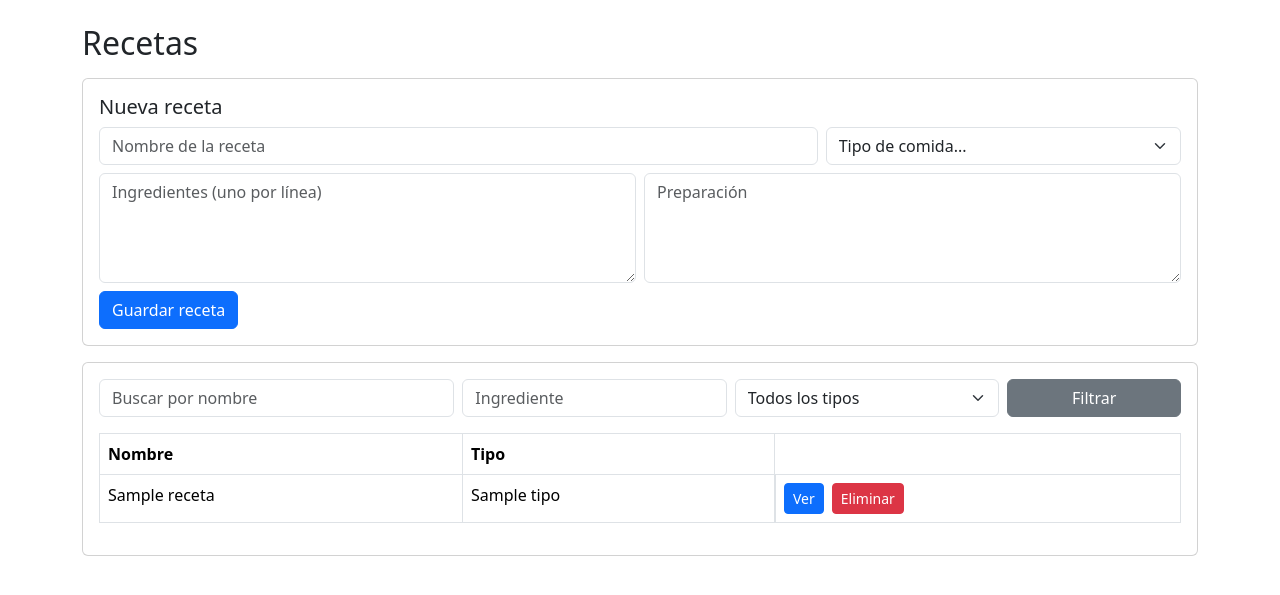
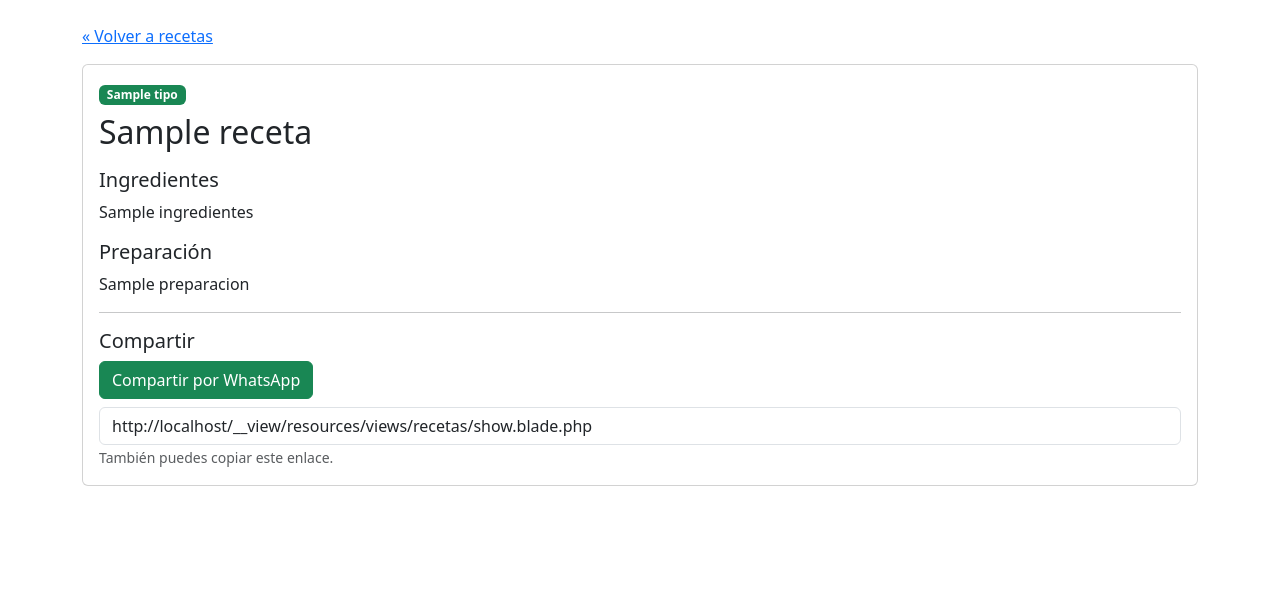
Before and after one commit to santimendoza15/taller-mvc, a Laravel app: template resources/views/recetas/show.blade.php in a window 1280 px wide. Shown: the part 56-651 px from the top of the page. Run offline with Laravel 12, Linux system fonts and the light colour scheme; the template is opened without the code that fills it: most values are stand-ins (such as "Sample title", 1, 10 or a date in 2020).

Commit message:
Fix recipe detail view

```diff
--- a/resources/views/recetas/show.blade.php
+++ b/resources/views/recetas/show.blade.php
@@ -2,95 +2,29 @@
 
 @section('content')
 
-    <h2>Recetas</h2>
-
-    @if (session('message'))
-        <div class="alert alert-success">{{ session('message') }}</div>
-    @endif
-
-    <div class="card mt-3">
-        <div class="card-body">
-            <h5>Nueva receta</h5>
-
-            <form action="{{ route('recetas.store') }}" method="POST">
-                @csrf
-                <div class="row g-2">
-                    <div class="col-md-8">
-                        <input type="text" name="nombre" class="form-control" placeholder="Nombre de la receta" value="{{ old('nombre') }}">
-                    </div>
-                    <div class="col-md-4">
-                        <select name="tipo" class="form-select">
-                            <option value="">Tipo de comida...</option>
-                            @foreach ($tipos as $tipo)
-                                <option value="{{ $tipo }}" @selected(old('tipo') == $tipo)>{{ $tipo }}</option>
-                            @endforeach
-                        </select>
-                    </div>
-                    <div class="col-md-6">
-                        <textarea name="ingredientes" class="form-control" rows="4" placeholder="Ingredientes (uno por línea)">{{ old('ingredientes') }}</textarea>
-                    </div>
-                    <div class="col-md-6">
-                        <textarea name="preparacion" class="form-control" rows="4" placeholder="Preparación">{{ old('preparacion') }}</textarea>
-                    </div>
-                </div>
-                <button type="submit" class="btn btn-primary mt-2">Guardar receta</button>
-            </form>
-        </div>
-    </div>
+    <a href="{{ route('recetas.index') }}">&laquo; Volver a recetas</a>
 
     <div class="card mt-3">
         <div class="card-body">
 
-            <form action="{{ route('recetas.index') }}" method="GET" class="row g-2 mb-3">
-                <div class="col-md-4">
-                    <input type="text" name="nombre" class="form-control" placeholder="Buscar por nombre" value="{{ request('nombre') }}">
-                </div>
-                <div class="col-md-3">
-                    <input type="text" name="ingrediente" class="form-control" placeholder="Ingrediente" value="{{ request('ingrediente') }}">
-                </div>
-                <div class="col-md-3">
-                    <select name="tipo" class="form-select">
-                        <option value="">Todos los tipos</option>
-                        @foreach ($tipos as $tipo)
-                            <option value="{{ $tipo }}" @selected(request('tipo') == $tipo)>{{ $tipo }}</option>
-                        @endforeach
-                    </select>
-                </div>
-                <div class="col-md-2 d-grid">
-                    <button type="submit" class="btn btn-secondary">Filtrar</button>
-                </div>
-            </form>
+            <span class="badge bg-success">{{ $receta->tipo }}</span>
+            <h2 class="mt-2">{{ $receta->nombre }}</h2>
 
-            @if ($recetas->isEmpty())
-                <p class="text-muted text-center">No se encontraron recetas.</p>
-            @else
-                <table class="table table-bordered">
-                    <thead>
-                        <tr>
-                            <th>Nombre</th>
-                            <th>Tipo</th>
-                            <th></th>
-                        </tr>
-                    </thead>
-                    <tbody>
-                        @foreach ($recetas as $receta)
-                            <tr>
-                                <td>{{ $receta->nombre }}</td>
-                                <td>{{ $receta->tipo }}</td>
-                                <td class="d-flex gap-2">
-                                    <a href="{{ route('recetas.show', $receta->id) }}" class="btn btn-sm btn-primary">Ver</a>
-                                    <form action="{{ route('recetas.destroy', $receta->id) }}" method="POST"
-                                          onsubmit="return confirm('¿Eliminar esta receta?')">
-                                        @csrf
-                                        @method('DELETE')
-                                        <button type="submit" class="btn btn-sm btn-danger">Eliminar</button>
-                                    </form>
-                                </td>
-                            </tr>
-                        @endforeach
-                    </tbody>
-                </table>
-            @endif
+            <h5 class="mt-3">Ingredientes</h5>
+            <p style="white-space: pre-line;">{{ $receta->ingredientes }}</p>
+
+            <h5>Preparación</h5>
+            <p style="white-space: pre-line;">{{ $receta->preparacion }}</p>
+
+            <hr>
+
+            <h5>Compartir</h5>
+            <a class="btn btn-success" target="_blank"
+               href="https://wa.me/?text={{ urlencode('Mira esta receta: ' . $receta->nombre . ' ' . url()->current()) }}">
+                Compartir por WhatsApp
+            </a>
+            <input type="text" class="form-control mt-2" value="{{ url()->current() }}" readonly onclick="this.select()">
+            <small class="text-muted">También puedes copiar este enlace.</small>
 
         </div>
     </div>
```
